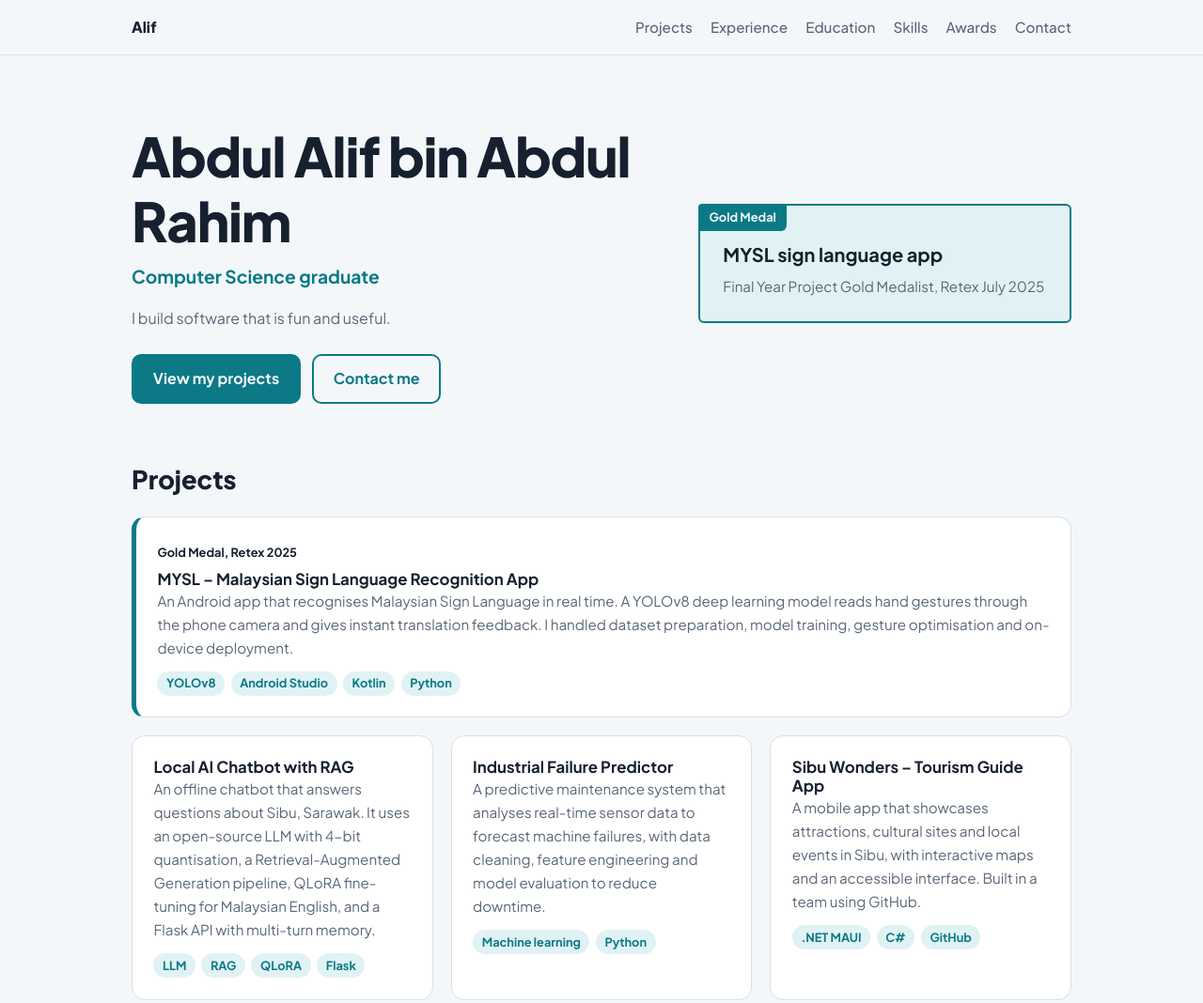
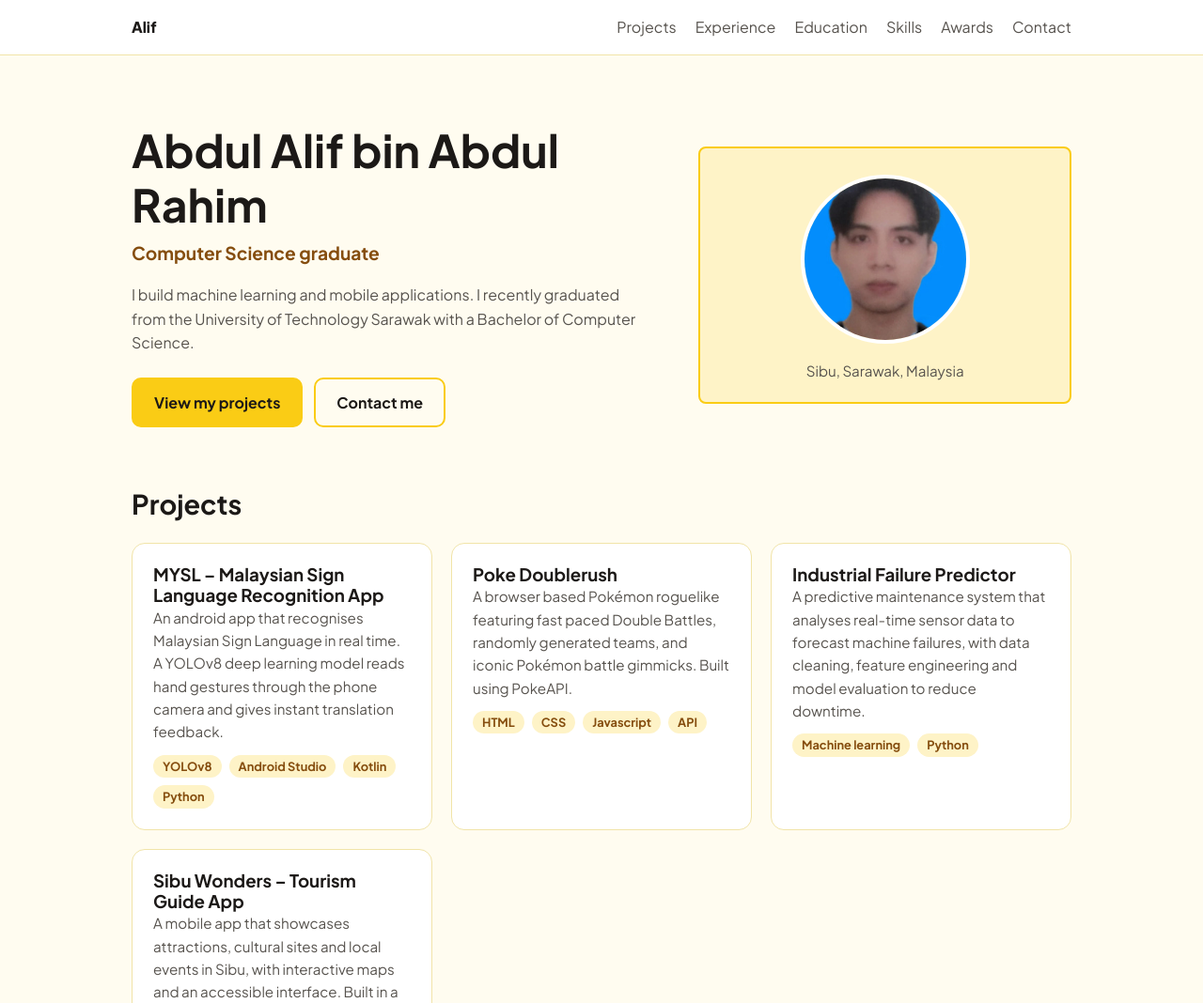
Before and after one commit to IsthisAlif/Alif-Portfolio, a plain HTML site: page index.html in a window 1280 px wide. Shown: the top 1068 px of the page at 94% size. Drawn offline with Linux system fonts and the light colour scheme.

Commit message:
change the main color of the website, add profile picture, add new project to showcase and remove some project

```diff
--- a/index.html
+++ b/index.html
@@ -2,8 +2,8 @@
 <html lang="en">
 <head>
 <meta charset="utf-8">
-<meta name="viewport" content="width=device-width, initial-scale=1, viewport-fit=cover">
-<title>Alif's Portfolio</title>
+<meta name="viewport" content="width=device-width, initial-scale=1">
+<title>Abdul Alif bin Abdul Rahim – Portfolio</title>
 <link rel="preconnect" href="https://fonts.googleapis.com">
 <link rel="stylesheet" href="https://fonts.googleapis.com/css2?family=Plus+Jakarta+Sans:wght@400;500;700;800&display=swap">
 
@@ -39,7 +39,7 @@
       <h1>Abdul Alif bin Abdul Rahim</h1>
       <p class="role">Computer Science graduate</p>
       <p class="intro">
-        I build software that is fun and useful.
+        I build machine learning and mobile applications. I recently graduated from the University of Technology Sarawak with a Bachelor of Computer Science.
       </p>
       <div class="buttons">
         <a class="btn primary" href="#projects">View my projects</a>
@@ -47,11 +47,10 @@
       </div>
     </div>
 
-    <!-- Highlight box: change the text freely -->
-    <div class="detect">
-      <span class="label">Gold Medal</span>
-      <strong>MYSL sign language app</strong>
-      <span>Final Year Project Gold Medalist, Retex July 2025</span>
+    <!-- Your photo: replace profile.png with your own picture (keep the same file name) -->
+    <div class="profile">
+      <img class="photo" src="profile.png" alt="Portrait of Abdul Alif">
+      <span>Sibu, Sarawak, Malaysia</span>
     </div>
   </header>
 
@@ -64,17 +63,16 @@
     <h2>Projects</h2>
     <div class="grid">
 
-      <article class="card featured">
-        <span class="badge">Gold Medal, Retex 2025</span>
+      <article class="card">
         <h3>MYSL – Malaysian Sign Language Recognition App</h3>
-        <p>An Android app that recognises Malaysian Sign Language in real time. A YOLOv8 deep learning model reads hand gestures through the phone camera and gives instant translation feedback. I handled dataset preparation, model training, gesture optimisation and on-device deployment.</p>
+        <p>An android app that recognises Malaysian Sign Language in real time. A YOLOv8 deep learning model reads hand gestures through the phone camera and gives instant translation feedback.</p>
         <div class="tags"><span class="tag">YOLOv8</span><span class="tag">Android Studio</span><span class="tag">Kotlin</span><span class="tag">Python</span></div>
       </article>
 
       <article class="card">
-        <h3>Local AI Chatbot with RAG</h3>
-        <p>An offline chatbot that answers questions about Sibu, Sarawak. It uses an open-source LLM with 4-bit quantisation, a Retrieval-Augmented Generation pipeline, QLoRA fine-tuning for Malaysian English, and a Flask API with multi-turn memory.</p>
-        <div class="tags"><span class="tag">LLM</span><span class="tag">RAG</span><span class="tag">QLoRA</span><span class="tag">Flask</span></div>
+        <h3>Poke Doublerush</h3>
+        <p>A browser based Pokémon roguelike featuring fast paced Double Battles, randomly generated teams, and iconic Pokémon battle gimmicks. Built using PokeAPI.</p>
+        <div class="tags"><span class="tag">HTML</span><span class="tag">CSS</span><span class="tag">Javascript</span><span class="tag">API</span></div>
       </article>
 
       <article class="card">
@@ -87,24 +85,6 @@
         <h3>Sibu Wonders – Tourism Guide App</h3>
         <p>A mobile app that showcases attractions, cultural sites and local events in Sibu, with interactive maps and an accessible interface. Built in a team using GitHub.</p>
         <div class="tags"><span class="tag">.NET MAUI</span><span class="tag">C#</span><span class="tag">GitHub</span></div>
-      </article>
-
-      <article class="card">
-        <h3>UTS Lost and Found App</h3>
-        <p>A mobile app where users report lost items, search found items and match owners. I built the UI screens and the object-oriented backend model for items, users and status tracking.</p>
-        <div class="tags"><span class="tag">.NET MAUI</span><span class="tag">C#</span><span class="tag">OOP</span></div>
-      </article>
-
-      <article class="card">
-        <h3>Breast Cancer Diagnostic System</h3>
-        <p>A Support Vector Machine classifier that labels tumours as benign or malignant using the Breast Cancer Wisconsin (Diagnostic) dataset, with preprocessing, feature selection and evaluation.</p>
-        <div class="tags"><span class="tag">SVM</span><span class="tag">scikit-learn</span><span class="tag">pandas</span></div>
-      </article>
-
-      <article class="card">
-        <h3>AI Pool Game Scoring System</h3>
-        <p>A computer vision system that detects, tracks and scores pool balls in real time, using colour recognition to tell ball types apart and record each player’s score automatically.</p>
-        <div class="tags"><span class="tag">OpenCV</span><span class="tag">Python</span><span class="tag">Computer vision</span></div>
       </article>
 
     </div>
@@ -149,7 +129,7 @@
       <div class="date">Sept 2022 – Feb 2026</div>
       <div>
         <h3>Bachelor of Computer Science (Hons)</h3>
-        <ul><li>University of Technology Sarawak, Sibu. CGPA 3.31</li></ul>
+        <ul><li>University of Technology Sarawak, Sibu.</li></ul>
       </div>
     </div>
 
@@ -157,17 +137,10 @@
       <div class="date">June 2021 – May 2022</div>
       <div>
         <h3>Foundation in Arts</h3>
-        <ul><li>University of Technology Sarawak, Sibu. CGPA 3.43</li></ul>
+        <ul><li>University of Technology Sarawak, Sibu.</li></ul>
       </div>
     </div>
 
-    <div class="row">
-      <div class="date">Jan 2016 – Dec 2020</div>
-      <div>
-        <h3>Sekolah Menengah Kebangsaan Agama Sibu</h3>
-        <ul><li>5A, 2A-, 2B+, 1B, 1C</li></ul>
-      </div>
-    </div>
   </section>
 
   <!-- ==========================================================
@@ -207,14 +180,6 @@
     <h2>Awards and activities</h2>
     <div class="grid">
       <div class="card">
-        <h3>Final Year Project Gold Medalist, Retex</h3>
-        <p>July 2025. Awarded for MYSL, the real-time sign language recognition app.</p>
-      </div>
-      <div class="card">
-        <h3>Dean’s List</h3>
-        <p>Year 3 Semester 1 (GPA 3.78) and Foundation Semester 2 (GPA 3.55).</p>
-      </div>
-      <div class="card">
         <h3>YIC Chumbaka Recognition Certificate</h3>
         <p>Nov 2022. Mentored a student who went on to win a competition award.</p>
       </div>
@@ -245,6 +210,6 @@
   <div class="wrap">© <span id="year">2026</span> Abdul Alif bin Abdul Rahim</div>
 </footer>
 
-<script src="main.js"></script>
+<script src="index.js"></script>
 </body>
 </html>
--- a/main.js
+++ b/index.js
@@ -12,7 +12,7 @@ function highlightNav() {
   sections.forEach((section, i) => {
     const active = section.offsetTop <= position &&
                    section.offsetTop + section.offsetHeight > position;
-    links[i].style.color = active ? "var(--accent)" : "";
+    links[i].style.color = active ? "var(--accent-dark)" : "";
   });
 }
 
--- a/style.css
+++ b/style.css
@@ -1,98 +1,284 @@
 /* ==========================================================
-   THEME – change colours and fonts here (they update the whole site)
+   1. COLOURS AND FONT – change these and the whole site updates
    ========================================================== */
 :root {
-  --bg:        #F4F7FA;   /* page background */
-  --surface:   #FFFFFF;   /* cards */
-  --text:      #16202E;   /* main text */
-  --muted:     #5A6778;   /* secondary text */
-  --line:      #D8E0E8;   /* borders */
-  --accent:    #0B7A86;   /* main accent colour (buttons, links) */
-  --accent-bg: #E1F2F4;   /* soft accent background (tags) */
-  --font: "Plus Jakarta Sans", system-ui, -apple-system, "Segoe UI", Arial, sans-serif;
-  --radius: 14px;
-  --max-width: 1040px;    /* width of the content column */
-  color-scheme: light;
-}
-@media (prefers-color-scheme: dark) {
-  :root:not([data-theme="light"]) {
-    --bg: #0E151D; --surface: #16202B; --text: #E8EEF4; --muted: #9AA8B8;
-    --line: #26323F; --accent: #4FC3CF; --accent-bg: #153239; color-scheme: dark;
-  }
-}
-:root[data-theme="dark"] {
-  --bg: #0E151D; --surface: #16202B; --text: #E8EEF4; --muted: #9AA8B8;
-  --line: #26323F; --accent: #4FC3CF; --accent-bg: #153239; color-scheme: dark;
+  --page:      #FFFCF0;   /* page background (warm white) */
+  --card:      #FFFFFF;   /* card background */
+  --text:      #1C1917;   /* main text */
+  --muted:     #57534E;   /* secondary text */
+  --border:    #F1E4A8;   /* lines around cards */
+  --accent:    #FACC15;   /* MAIN COLOUR: yellow (buttons, highlights, borders) */
+  --accent-soft: #FEF3C7; /* light yellow tint behind tags and the photo box */
+  --accent-dark: #854D0E; /* dark amber for coloured TEXT (yellow text is hard to read) */
+  --font: "Plus Jakarta Sans", Arial, sans-serif;
 }
 
 /* ==========================================================
-   2. BASE STYLES
+   2. PAGE BASICS
    ========================================================== */
-:root { box-sizing: border-box; padding-top: env(safe-area-inset-top, 0px); padding-bottom: env(safe-area-inset-bottom, 0px); }
-html { scroll-behavior: smooth; scroll-padding-top: 70px; }
-*, *::before, *::after { box-sizing: inherit; }
-body { margin: 0; background: var(--bg); color: var(--text); font-family: var(--font); line-height: 1.65; }
-a { color: var(--accent); }
-h1, h2, h3 { line-height: 1.2; margin: 0; }
-h2 { font-size: 1.7rem; font-weight: 800; margin-bottom: 1.5rem; }
-h3 { font-size: 1.05rem; font-weight: 700; }
-p { margin: 0 0 .8rem; }
-section { padding: 4rem 0 0; }
-.wrap { max-width: var(--max-width); margin: 0 auto; padding: 0 1.25rem; }
-:focus-visible { outline: 3px solid var(--accent); outline-offset: 3px; border-radius: 6px; }
+* {
+  box-sizing: border-box;
+}
+
+html {
+  scroll-behavior: smooth;
+  scroll-padding-top: 70px;      /* keeps headings clear of the nav bar */
+}
+
+body {
+  margin: 0;
+  background: var(--page);
+  color: var(--text);
+  font-family: var(--font);
+  line-height: 1.6;
+}
+
+/* Centres content and limits its width */
+.wrap {
+  max-width: 1040px;
+  margin: 0 auto;
+  padding: 0 20px;
+}
+
+section {
+  padding-top: 64px;
+}
+
+h1, h2, h3 {
+  margin: 0;
+  line-height: 1.2;
+}
+
+h2 {
+  font-size: 1.8rem;
+  margin-bottom: 24px;
+}
+
+p {
+  margin: 0 0 12px;
+}
+
+a {
+  color: var(--accent-dark);
+}
 
 /* ==========================================================
    3. NAVIGATION BAR
    ========================================================== */
-nav { position: sticky; top: env(safe-area-inset-top, 0px); z-index: 5; background: var(--bg); border-bottom: 1px solid var(--line); }
-nav .wrap { display: flex; justify-content: space-between; align-items: center; gap: 1rem; height: 58px; }
-nav .logo { font-weight: 800; text-decoration: none; color: var(--text); }
-nav ul { display: flex; gap: 1.2rem; list-style: none; margin: 0; padding: 0; overflow-x: auto; }
-nav ul a { color: var(--muted); text-decoration: none; font-weight: 500; font-size: .95rem; white-space: nowrap; }
-nav ul a:hover { color: var(--accent); }
+nav {
+  position: sticky;
+  top: 0;
+  background: var(--card);
+  border-bottom: 1px solid var(--border);
+}
+
+nav .wrap {
+  display: flex;
+  justify-content: space-between;
+  align-items: center;
+  height: 58px;
+}
+
+nav .logo {
+  font-weight: 800;
+  color: var(--text);
+  text-decoration: none;
+}
+
+nav ul {
+  display: flex;
+  gap: 20px;
+  margin: 0;
+  padding: 0;
+  list-style: none;
+  overflow-x: auto;
+}
+
+nav ul a {
+  color: var(--muted);
+  text-decoration: none;
+  white-space: nowrap;
+}
+
+nav ul a:hover {
+  color: var(--accent-dark);
+}
 
 /* ==========================================================
-   4. HERO (top section)
+   4. HERO (top of the page)
    ========================================================== */
-.hero { padding-top: 4.5rem; display: grid; grid-template-columns: 1.4fr 1fr; gap: 3rem; align-items: center; }
-.hero h1 { font-size: clamp(2.2rem, 5.5vw, 3.6rem); font-weight: 800; letter-spacing: -0.02em; }
-.hero .role { font-size: 1.2rem; color: var(--accent); font-weight: 700; margin: .6rem 0 1rem; }
-.hero p.intro { color: var(--muted); max-width: 52ch; }
-.buttons { display: flex; flex-wrap: wrap; gap: .75rem; margin-top: 1.5rem; }
-.btn { display: inline-block; padding: .7rem 1.3rem; border-radius: 10px; font-weight: 700; text-decoration: none; border: 2px solid var(--accent); }
-.btn.primary { background: var(--accent); color: var(--bg); }
-.btn.secondary { color: var(--accent); }
+.hero {
+  display: grid;
+  grid-template-columns: 1.4fr 1fr;   /* text on the left, photo on the right */
+  gap: 48px;
+  align-items: center;
+  padding-top: 72px;
+}
 
-/* The "detection box" – a nod to the YOLOv8 sign language project */
-.detect { position: relative; border: 2px solid var(--accent); border-radius: 6px; padding: 2.2rem 1.5rem 1.5rem; background: var(--accent-bg); }
-.detect .label { position: absolute; top: -2px; left: -2px; background: var(--accent); color: var(--bg); font-size: .8rem; font-weight: 700; padding: .25rem .7rem; border-radius: 4px 0 6px 0; }
-.detect strong { display: block; font-size: 1.25rem; margin-bottom: .3rem; }
-.detect span { color: var(--muted); font-size: .95rem; }
+.hero h1 {
+  font-size: 3rem;
+}
+
+.role {
+  color: var(--accent-dark);
+  font-size: 1.2rem;
+  font-weight: 700;
+  margin: 8px 0 16px;
+}
+
+.intro {
+  color: var(--muted);
+}
+
+/* Photo box */
+.profile {
+  text-align: center;
+  background: var(--accent-soft);
+  border: 2px solid var(--accent);
+  border-radius: 8px;
+  padding: 28px 24px 20px;
+}
+
+.profile span {
+  color: var(--muted);
+  font-size: 0.95rem;
+}
+
+.photo {
+  display: block;
+  width: 180px;
+  height: 180px;
+  object-fit: cover;
+  border-radius: 50%;
+  border: 4px solid var(--card);
+  margin: 0 auto 16px;
+}
 
 /* ==========================================================
-   5. CARDS (projects, experience, education)
+   5. BUTTONS
    ========================================================== */
-.grid { display: grid; grid-template-columns: repeat(auto-fit, minmax(290px, 1fr)); gap: 1.2rem; }
-.card { background: var(--surface); border: 1px solid var(--line); border-radius: var(--radius); padding: 1.4rem; }
-.card.featured { grid-column: 1 / -1; border-left: 5px solid var(--accent); }
-.card p { color: var(--muted); font-size: .95rem; }
-.tags { display: flex; flex-wrap: wrap; gap: .4rem; margin-top: .6rem; }
-.tag { background: var(--accent-bg); color: var(--accent); font-size: .8rem; font-weight: 700; padding: .15rem .6rem; border-radius: 99px; }
-.badge { display: inline-block; font-size: .8rem; font-weight: 700; margin-bottom: .5rem; }
+.buttons {
+  display: flex;
+  flex-wrap: wrap;
+  gap: 12px;
+  margin-top: 24px;
+}
 
-/* Timeline rows (experience / education) */
-.row { display: grid; grid-template-columns: 170px 1fr; gap: 1rem; padding: 1.1rem 0; border-top: 1px solid var(--line); }
-.row:first-of-type { border-top: 0; }
-.row .date { color: var(--muted); font-size: .9rem; font-weight: 500; }
-.row ul { margin: .4rem 0 0; padding-left: 1.1rem; color: var(--muted); font-size: .95rem; }
+.btn {
+  padding: 12px 22px;
+  border: 2px solid var(--accent);
+  border-radius: 10px;
+  font-weight: 700;
+  text-decoration: none;
+}
 
-/* Skills */
-.skills { display: grid; grid-template-columns: repeat(auto-fit, minmax(260px, 1fr)); gap: 1.2rem; }
+.primary {
+  background: var(--accent);
+  color: var(--text);
+}
 
-/* Footer */
-footer { margin-top: 5rem; border-top: 1px solid var(--line); padding: 1.5rem 0; color: var(--muted); font-size: .9rem; }
+.secondary {
+  color: var(--text);
+}
 
+/* ==========================================================
+   6. CARDS (projects, skills, awards, contact)
+   ========================================================== */
+.grid {
+  display: grid;
+  grid-template-columns: repeat(auto-fit, minmax(290px, 1fr));
+  gap: 20px;
+}
+
+.card {
+  background: var(--card);
+  border: 1px solid var(--border);
+  border-radius: 14px;
+  padding: 22px;
+}
+
+.card p {
+  color: var(--muted);
+  font-size: 0.95rem;
+}
+
+/* Add class="featured" to a card to make it full width */
+.featured {
+  grid-column: 1 / -1;
+  border-left: 6px solid var(--accent);
+}
+
+.tags {
+  display: flex;
+  flex-wrap: wrap;
+  gap: 8px;
+  margin-top: 8px;
+}
+
+.tag {
+  background: var(--accent-soft);
+  color: var(--accent-dark);
+  font-size: 0.8rem;
+  font-weight: 700;
+  padding: 2px 10px;
+  border-radius: 99px;
+}
+
+/* ==========================================================
+   7. EXPERIENCE AND EDUCATION ROWS
+   ========================================================== */
+.row {
+  display: grid;
+  grid-template-columns: 170px 1fr;   /* date | details */
+  gap: 16px;
+  padding: 18px 0;
+  border-top: 1px solid var(--border);
+}
+
+.date {
+  color: var(--muted);
+  font-size: 0.9rem;
+}
+
+.row ul {
+  margin: 8px 0 0;
+  padding-left: 18px;
+  color: var(--muted);
+  font-size: 0.95rem;
+}
+
+/* ==========================================================
+   8. SKILLS AND FOOTER
+   ========================================================== */
+.skills {
+  display: grid;
+  grid-template-columns: repeat(auto-fit, minmax(260px, 1fr));
+  gap: 20px;
+}
+
+footer {
+  margin-top: 80px;
+  padding: 24px 0;
+  border-top: 1px solid var(--border);
+  color: var(--muted);
+  font-size: 0.9rem;
+}
+
+/* ==========================================================
+   9. PHONES AND SMALL SCREENS
+   ========================================================== */
 @media (max-width: 760px) {
-  .hero { grid-template-columns: 1fr; gap: 2rem; padding-top: 3rem; }
-  .row { grid-template-columns: 1fr; gap: .2rem; }
+  .hero {
+    grid-template-columns: 1fr;
+    padding-top: 40px;
+  }
+
+  .hero h1 {
+    font-size: 2.2rem;
+  }
+
+  .row {
+    grid-template-columns: 1fr;
+    gap: 4px;
+  }
 }
```
Also changed, not shown: profile.png (added).
